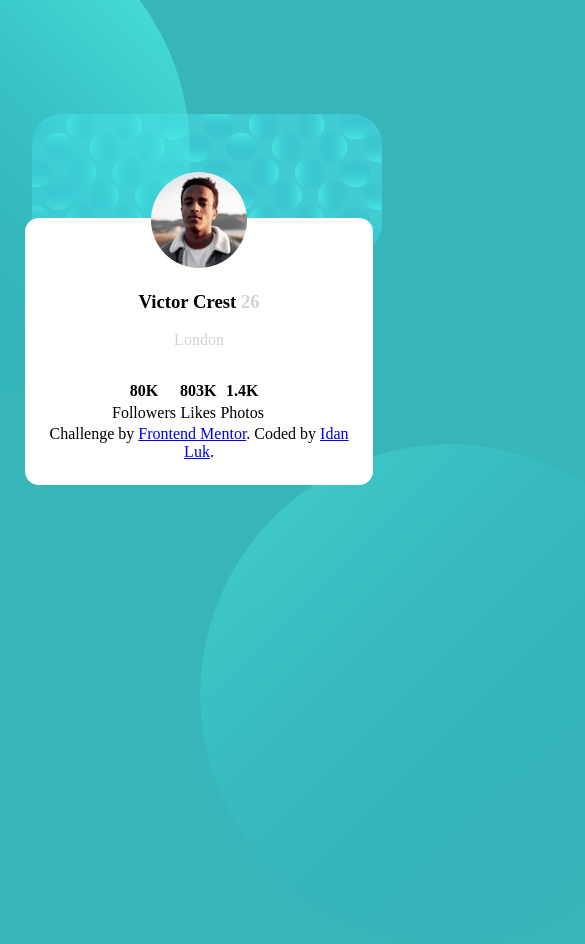
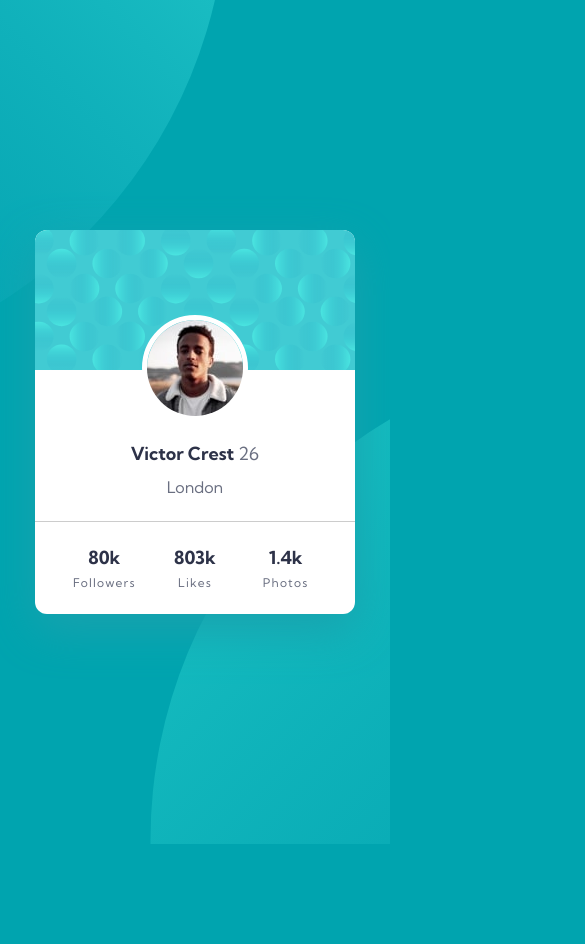
Before and after one commit to idanluk/profile-card-component-main, a plain HTML site: page index.html in a window 390 px wide. Shown: the top 944 px of the page, 585 px wide, since content can reach past the window. After the commit the page ends 844 px from the top, so only its background shows below. Drawn offline with Linux system fonts and the light colour scheme.

Commit message:
[Update] Mobile design done

```diff
--- a/index.css
+++ b/index.css
@@ -1,75 +1,111 @@
+@import url("https://fonts.googleapis.com/css2?family=Kumbh+Sans:wght@400;700&display=swap");
+
+html,
 body {
-  background-color: rgb(55, 181, 185);
-  text-align: center;
+  width: 100%;
+  height: 100%;
+  padding: 0;
   margin: 0;
-  padding: 0;
-}
-.followersandall {
-  background-color: white;
-  margin-left: 60px;
-  margin-top: 30px;
-}
-.twentysix {
-  color: lightgray;
-  background-color: white;
-}
-#victor {
-  border-radius: 100%;
-  box-shadow: white;
-  margin-top: -70px;
-}
-.card-container {
-  background: white;
-  border-radius: 14px;
-  box-shadow: black;
-  width: 300px;
-  margin-top: 200px;
-  margin-left: 25px;
-  margin-right: 24px;
-  position: relative;
-  z-index: 10;
-  padding: 24px;
-}
-.first-circle-container {
-  /* background-color: lightseagreen;
-  width: 700px;
-  height: 700px;
-  object-fit: contain;
-  border-radius: 100%;
-  position: absolute;
-  top: -350px;
-  left: -450px; */
-  background-image: url("./images/bg-pattern-top.svg");
-  width: 100px;
-  height: 100px;
+  background-color: rgb(0, 164, 175);
+  background-image: url("./images/bg-pattern-top.svg"),
+    url("./images/bg-pattern-bottom.svg");
+  background-position: -750px -600px, 150px 350px;
+  background-repeat: no-repeat;
+  font-family: "Kumbh Sans", sans-serif;
 }
 
-.second-circle-container {
-  /* background-color: lightseagreen;
-  width: 700px;
-  height: 700px;
-  object-fit: contain;
-  border-radius: 100%;
+.container {
+  width: 100%;
+  height: 100%;
+  display: flex;
+  justify-content: center;
+  align-items: center;
+}
+
+.container .card-container {
+  width: 100%;
+  margin: 0 24px;
+  background-color: #fff;
+  border-radius: 12px;
+  position: relative;
+  box-shadow: 0 16px 45px hsl(185, 75%, 39%);
+  max-width: 320px;
+}
+
+.container .card-container .card-container-background {
+  height: 140px;
+  width: 100%;
+  background-image: url("./images/bg-pattern-card.svg");
+  border-radius: 12px 12px 0 0;
+}
+
+.container .card-container .card-container-pic {
+  left: 0;
+  right: 0;
+  top: 85px;
+  margin: 0 auto;
   position: absolute;
-  right: -450px;
-  bottom: -350px; */
+  border-radius: 50%;
+  border: 5px solid #fff;
 }
-.circle-bottom {
-  position: absolute;
-  width: 500px;
-  height: 500px;
-  left: 200px;
-  bottom: -100px;
+
+.container .card-container .card-container-content {
+  text-align: center;
 }
-.circle-top {
-  position: absolute;
-  width: 500px;
-  height: 500px;
-  right: 200px;
-  top: -100px;
+/* Person Details Section */
+.container .card-container .card-container-content .person-details {
+  padding: 72px 24px 16px 24px;
 }
-.card-background {
-  margin-left: 23px;
-  margin-bottom: -240px;
-  border-radius: 30px;
+.container .card-container .card-container-content .person-details .name {
+  font-weight: 700;
+  font-size: 18px;
+  margin-bottom: 12px;
+  color: hsl(229, 23%, 23%);
 }
+.container .card-container .card-container-content .person-details .name .age {
+  font-weight: 400;
+  color: hsl(227, 10%, 46%);
+}
+.container .card-container .card-container-content .person-details .location {
+  font-weight: 400;
+  color: hsl(227, 10%, 46%);
+  margin-bottom: 8px;
+}
+
+/* Stats Section */
+.container .card-container .card-container-content .stats {
+  display: flex;
+  padding: 24px 24px;
+  border-top: 1px solid #ccc;
+}
+
+.container .card-container .card-container-content .stats .stat-container {
+  width: 100%;
+}
+
+.container
+  .card-container
+  .card-container-content
+  .stats
+  .stat-container
+  .number {
+  font-size: 18px;
+  font-weight: 700;
+  margin-bottom: 6px;
+  color: hsl(229, 23%, 23%);
+}
+
+.container
+  .card-container
+  .card-container-content
+  .stats
+  .stat-container
+  .description {
+  font-weight: 400;
+  color: hsl(227, 10%, 46%);
+  font-size: 12px;
+  letter-spacing: 1.2px;
+}
+
+@media only screen and (max-width: 900px) {
+}
--- a/index.html
+++ b/index.html
@@ -3,63 +3,46 @@
   <head>
     <meta charset="UTF-8" />
     <meta name="viewport" content="width=device-width, initial-scale=1.0" />
-    <!-- displays site properly based on user's device -->
-
     <link
       rel="icon"
       type="image/png"
       sizes="32x32"
       href="./images/favicon-32x32.png"
     />
-    <!-- the actual icon-->
-    <a
-      rel="icon"
-      type="image/png"
-      sizes="32x32"
-      href="./images/favicon-32x32.png"
-    ></a>
-    <!-- the actual icon-->
+    <link rel="stylesheet" href="index.css" />
     <title>Frontend Mentor | Profile card component</title>
-
-    <!-- Feel free to remove these styles or customise in your own stylesheet 👍 -->
-    <link rel="stylesheet" href="index.css" />
   </head>
   <body>
-    <div class="wrapper">
-      <img class="card-background" src="./images/bg-pattern-card.svg" alt="" />
-      <img class="circle-top" src="./images/bg-pattern-top.svg" alt="save" />
+    <main class="container">
       <div class="card-container">
-        <img id="victor" src="./images/image-victor.jpg" alt="victor's image" />
-        <h3><strong>Victor Crest</strong> <span class="twentysix">26</span></h3>
-        <span class="twentysix">London</span>
-        <br />
-        <div>
-          <table class="followersandall">
-            <thead class="followersandall">
-              <tr>
-                <th>80K</th>
-                <th>803K</th>
-                <th>1.4K</th>
-              </tr>
-            </thead>
-            <tbody class="followersandall">
-              <td>Followers</td>
-              <td>Likes</td>
-              <td>Photos</td>
-            </tbody>
-          </table>
-        </div>
+        <div class="card-container-background"></div>
+        <img
+          class="card-container-pic"
+          src="./images/image-victor.jpg"
+          alt="person profile picture"
+        />
+        <div class="card-container-content">
+          <div class="person-details">
+            <div class="name">Victor Crest <span class="age">26</span></div>
+            <div class="location">London</div>
+          </div>
 
-        <div class="attribution">
-          Challenge by
-          <a href="https://www.frontendmentor.io?ref=challenge" target="_blank"
-            >Frontend Mentor</a
-          >. Coded by <a href="#">Idan Luk</a>.
+          <div class="stats">
+            <div class="stat-container">
+              <div class="number">80k</div>
+              <div class="description">Followers</div>
+            </div>
+            <div class="stat-container">
+              <div class="number">803k</div>
+              <div class="description">Likes</div>
+            </div>
+            <div class="stat-container">
+              <div class="number">1.4k</div>
+              <div class="description">Photos</div>
+            </div>
+          </div>
         </div>
       </div>
-      <div class="first-circle-container"></div>
-      <div class="second-circle-container"></div>
-    </div>
-    <img class="circle-bottom" src="./images/bg-pattern-bottom.svg" alt="" />
+    </main>
   </body>
 </html>
```
